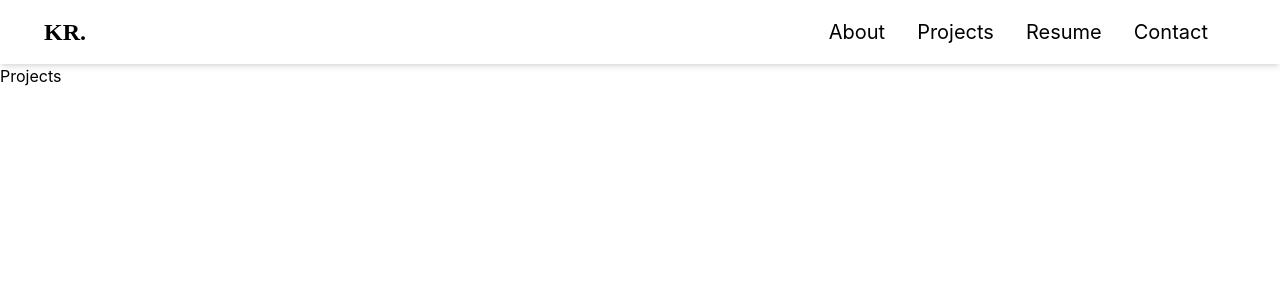
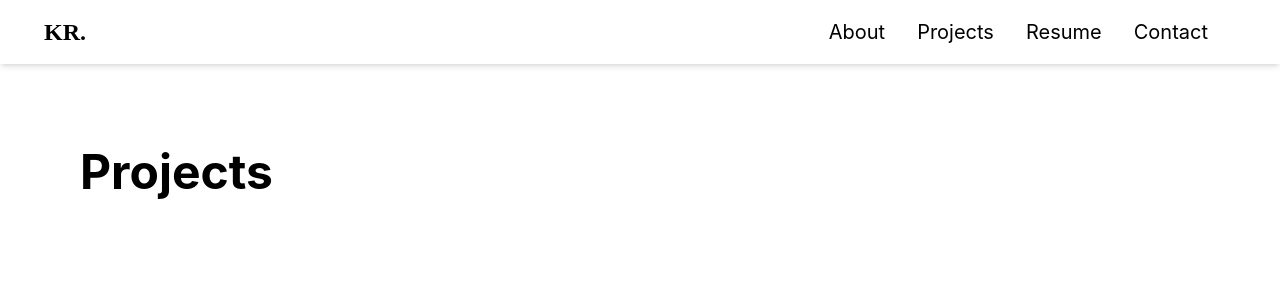
Before and after one commit to ketan-rathod-713/ketan_portfolio, a React (Create React App) app: page /projects in a window 1280 px wide. Shown: the top 300 px of the page. Built offline with nearby package versions, Linux system fonts and the light colour scheme; the HTML template or start-up script is replaced by a standard one.

Commit message:
added Main resume

```diff
--- a/package.json
+++ b/package.json
@@ -11,6 +11,7 @@
     "@testing-library/user-event": "^13.5.0",
     "react": "^18.2.0",
     "react-dom": "^18.2.0",
+    "react-pdf": "^6.2.0",
     "react-router-dom": "^6.4.5",
     "react-scripts": "5.0.1",
     "web-vitals": "^2.1.4"
--- /dev/null
+++ b/src/components/Link.js
@@ -0,0 +1,7 @@
+import React from "react";
+
+function Link(props) {
+  return <Link to={props.to}>{props.children}</Link>;
+}
+
+export default Link;
--- /dev/null
+++ b/src/components/Main.js
@@ -0,0 +1,9 @@
+import React from "react";
+
+function Main(props) {
+  return <div className="px-2 py-16 sm:px-10 md:px-20">
+    {props.children}
+  </div>;
+}
+
+export default Main;
--- a/src/pages/About.js
+++ b/src/pages/About.js
@@ -1,7 +1,15 @@
 import React from "react";
+import Main from "../components/Main";
+import HeadingTop from "../components/HeadingTop";
 
 function About() {
-  return <div>About</div>;
+  return <div>
+     <Main>
+    <HeadingTop>
+      About
+    </HeadingTop>
+    </Main>
+  </div>;
 }
 
 export default About;
--- a/src/pages/Home.js
+++ b/src/pages/Home.js
@@ -1,12 +1,13 @@
 import React from "react";
 import { Link } from "react-router-dom";
 import Badge from "../components/Badge";
-
+import Main from "../components/Main";
 
 function Home() {
 
 
-  return <div className="p-5 py-20 sm:px-10 md:p-40 sm:pr-16 w-full">
+  return <div className=" w-full">
+  <Main>
     <h1 className="text-4xl sm:text-5xl md:text-6xl mb-10 sm:text-left font-bold sm:pr-20">I'm Ketan Rathod</h1>
     <p className="text-sm sm:text-xl my-5 leading-10">Prefinal Year <Badge>Computer Engineering</Badge> Student and Future <Badge>Full Stack Developer</Badge> Passinate in technology, practicing minimalist, and love to listen music in search of flow.</p>
     <p className="text-sm sm:text-xl my-5 leading-10">Working with my hands to make magic happen on the internet. View my Projects, Articles, Resumé, Contact Me, or send me an email at <Badge> ketanrtd1@gmail.com</Badge></p>
@@ -18,6 +19,7 @@ function Home() {
     <div>
 
     </div>
+    </Main>
   </div>;
 }
 
--- a/src/pages/Projects.js
+++ b/src/pages/Projects.js
@@ -1,7 +1,15 @@
 import React from "react";
+import HeadingTop from "../components/HeadingTop";
+import Main from "../components/Main";
 
 function Projects() {
-  return <div>Projects</div>;
+  return <div>
+    <Main>
+    <HeadingTop>
+      Projects
+    </HeadingTop>
+    </Main>
+  </div>;
 }
 
 export default Projects;
--- a/src/pages/Resume.js
+++ b/src/pages/Resume.js
@@ -1,11 +1,20 @@
 import React from "react";
 import HeadingTop from "../components/HeadingTop";
+import Main from "../components/Main";
 
 function Resume() {
-  return <div>
+  return <div className="">
+  <Main>
     <HeadingTop>
       Resume
     </HeadingTop>
+
+    <p>
+    Reach out to me via my contact page . view or download the resume.
+    </p>
+
+    <iframe title="Ketan Resume" className="w-full py-5 h-[700px] sm:h-[800px] md:[1000px]" src="https://drive.google.com/file/d/1TTvjTiuFiviZUbV3lVi-c7qTtkeQUb4j/preview" width="640" allow="autoplay"></iframe>
+    </Main>
   </div>;
 }
 
```
Also changed, not shown: 2 other files (tests, documents, lock files or other folders).
